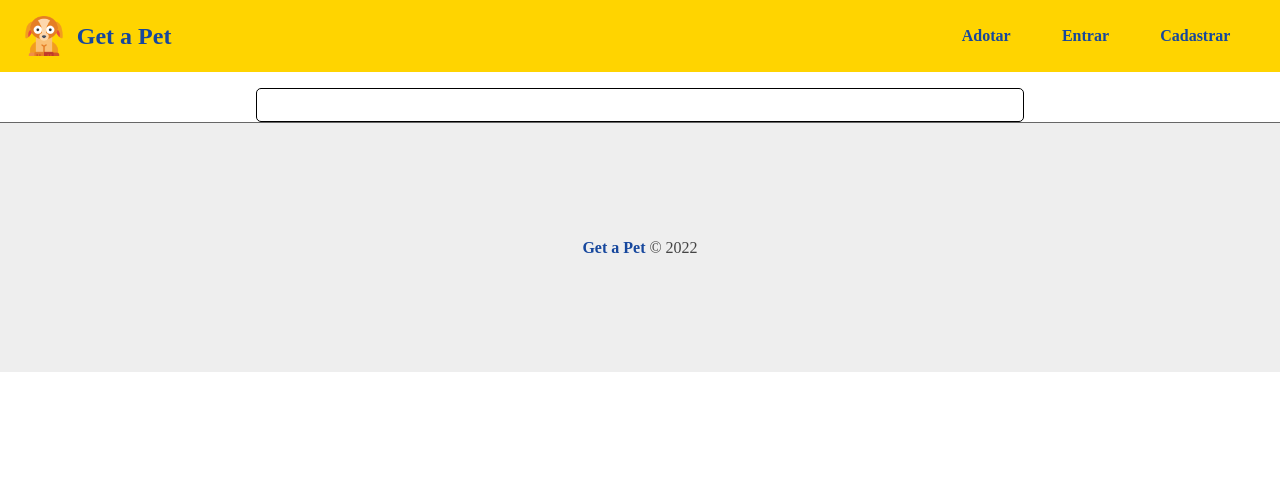
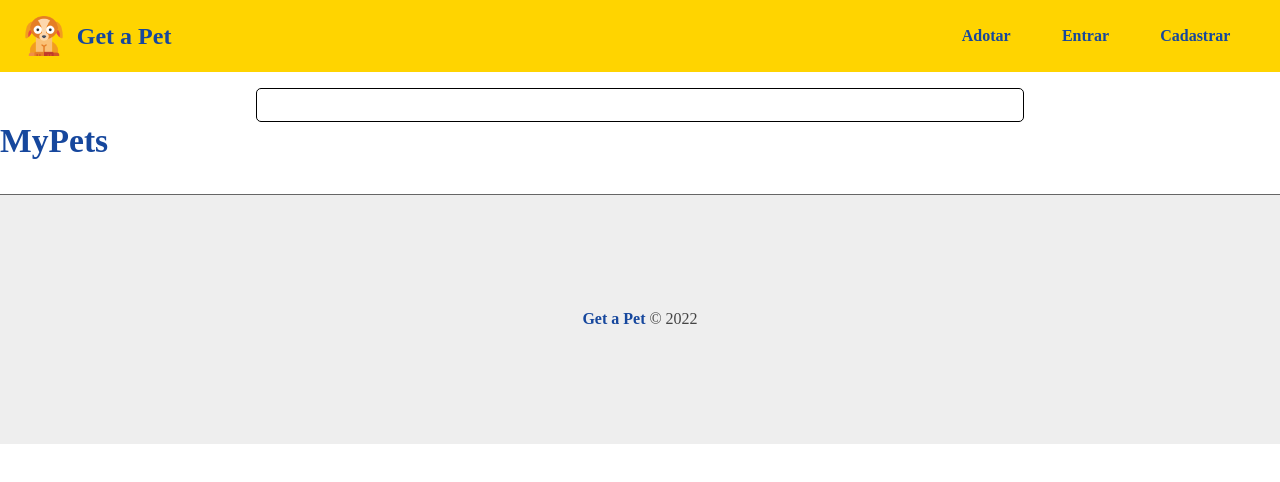
Before and after one commit to aldo-pereira22/sistema-adocao-pet, a React (Create React App) app in the folder front-end/: page /pet/mypets in a window 1280 px wide. Shown: the top 482 px of the page. Built offline with nearby package versions, Linux system fonts and the light colour scheme.

Commit message:
Página de pets

```diff
--- a/front-end/src/App.jsx
+++ b/front-end/src/App.jsx
@@ -18,6 +18,7 @@ import Container from './components/Layouts/Container'
 
 // Context
 import {UserProvider} from './context/UserContext'
+import MyPets from './components/pages/pets/MyPets';
 
 function App() {
     return (
@@ -33,6 +34,8 @@ function App() {
                         <Route path="/login" element={<Login />} > </Route>
                         <Route path="/register" element={<Register />} > </Route>
                         <Route path="/user/profile" element={<Profile />} > </Route>
+                        <Route path="/pet/mypets" element={<MyPets />} > </Route>
+
 
 
                      </Routes>
--- a/front-end/src/components/Layouts/NavBar.jsx
+++ b/front-end/src/components/Layouts/NavBar.jsx
@@ -24,6 +24,9 @@ function NavBar(){
 
             { authenticaded ? (
                 <>
+                <li>
+                    <Link to="/pet/mypets" >Meus Pets</Link>
+                </li>
                <li>
                     <Link to="/user/profile" >Perfil</Link>
                 </li>
--- /dev/null
+++ b/front-end/src/components/pages/pets/MyPets.jsx
@@ -0,0 +1,9 @@
+function MyPets(){
+    return (
+        <section>
+            <h1>MyPets</h1>
+        </section>
+    )
+}
+
+export default MyPets
```
